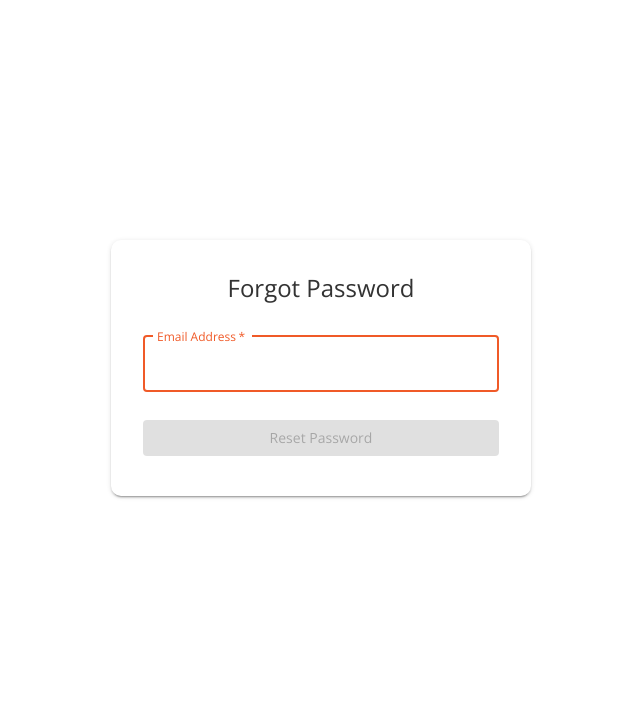
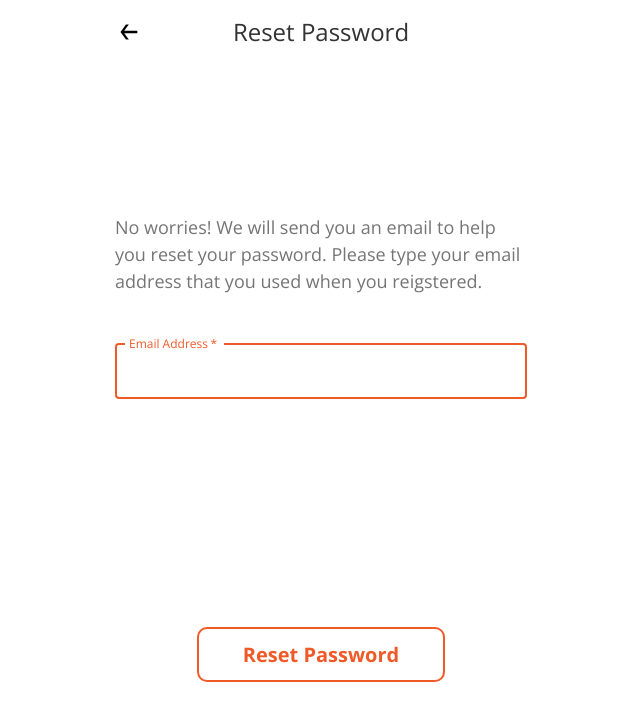
Before and after one commit to uw-nexus/nexus-fe, a Next.js app: page /password-reset in a window 1280 px wide. Shown: the top 720 px of the page, without its empty margins (319-959 px from the left). Built offline with nearby package versions, Linux system fonts and the light colour scheme.

Commit message:
revamp password reset page

```diff
--- a/pages/password-reset/index.tsx
+++ b/pages/password-reset/index.tsx
@@ -1,12 +1,41 @@
 import React, { useState } from 'react';
 import { NextPage } from 'next';
-import { Button, TextField, Typography } from '@material-ui/core';
-import { Container, Paper, Box } from '@material-ui/core';
+import Router from 'next/router';
+import { TextField, Typography, IconButton } from '@material-ui/core';
+import { Container, Box, Grid } from '@material-ui/core';
 import { Alert } from '@material-ui/lab';
+import { makeStyles } from '@material-ui/core/styles';
+
 import fetch from 'isomorphic-unfetch';
+import MainButton from 'components/MainButton';
+import { FONT } from 'public/static/styles/constants';
+import { BE_ADDR } from 'utils';
 
-import useStyles from 'public/static/styles/post';
-import { BE_ADDR } from 'utils';
+const useStyles = makeStyles((theme) => ({
+  content: {
+    display: 'flex',
+    flexDirection: 'column',
+    justifyContent: 'space-around',
+    height: '100%',
+    paddingLeft: theme.spacing(4),
+    paddingRight: theme.spacing(4),
+    paddingBottom: theme.spacing(20),
+  },
+  heading: {
+    paddingTop: theme.spacing(2),
+    paddingBottom: theme.spacing(4),
+    paddingLeft: theme.spacing(4),
+    paddingRight: theme.spacing(4),
+  },
+  title: {
+    fontSize: FONT.HEADING,
+    color: theme.palette.text.primary,
+  },
+  text: {
+    fontSize: FONT.GUIDE,
+    color: theme.palette.text.secondary,
+  },
+}));
 
 const Result: NextPage<{ res: boolean }> = ({ res }) => {
   if (res == null) return null;
@@ -38,17 +67,35 @@ const ForgotPasswordPage: NextPage = () => {
   };
 
   return (
-    <Container component="main" maxWidth="xs" className={classes.outer}>
-      <Paper elevation={2} className={classes.paper}>
-        <Typography component="h1" variant="h5">
-          Forgot Password
+    <>
+      <Container maxWidth="xs" disableGutters>
+        <Grid container className={classes.heading}>
+          <Grid item xs={2}>
+            <IconButton style={{ padding: 0, marginLeft: '-10px' }} onClick={(): void => Router.back()}>
+              <img src="/static/assets/back.svg" alt="back" />
+            </IconButton>
+          </Grid>
+          <Grid item xs={8}>
+            <Box display="flex" justifyContent="space-evenly" alignItems="center" height="100%">
+              <Typography align="center" className={classes.title}>
+                {`Reset Password`}
               </Typography>
+            </Box>
+          </Grid>
+        </Grid>
+      </Container>
 
-        <form onSubmit={resetPassword}>
-          <Box marginTop="1rem">
+      <form onSubmit={resetPassword} style={{ height: '100%' }}>
+        <Container component="main" maxWidth="xs" className={classes.content}>
+          <Box>
+            <Box marginY="2rem">
+              <Typography className={classes.text}>
+                {`No worries! We will send you an email to help you reset your password. Please type your email address that you used when you reigstered.`}
+              </Typography>
+            </Box>
+            <Box marginY="1rem">
               <Result res={res} />
             </Box>
-
             <TextField
               variant="outlined"
               margin="normal"
@@ -62,21 +109,13 @@ const ForgotPasswordPage: NextPage = () => {
               value={email}
               onChange={(e): void => setEmail(e.target.value)}
             />
-
-          <Button
-            type="submit"
-            fullWidth
-            aria-label="Reset Password"
-            variant="contained"
-            color="primary"
-            className={classes.submit}
-            disabled={!email}
-          >
-            Reset Password
-          </Button>
+          </Box>
+          <Box display="flex" alignItems="center" justifyContent="center" paddingX="20%">
+            <MainButton type="submit" label="Reset Password" />
+          </Box>
+        </Container>
       </form>
-      </Paper>
-    </Container>
+    </>
   );
 };
 
```
Lines whose indentation alone changed are shown as unchanged.
